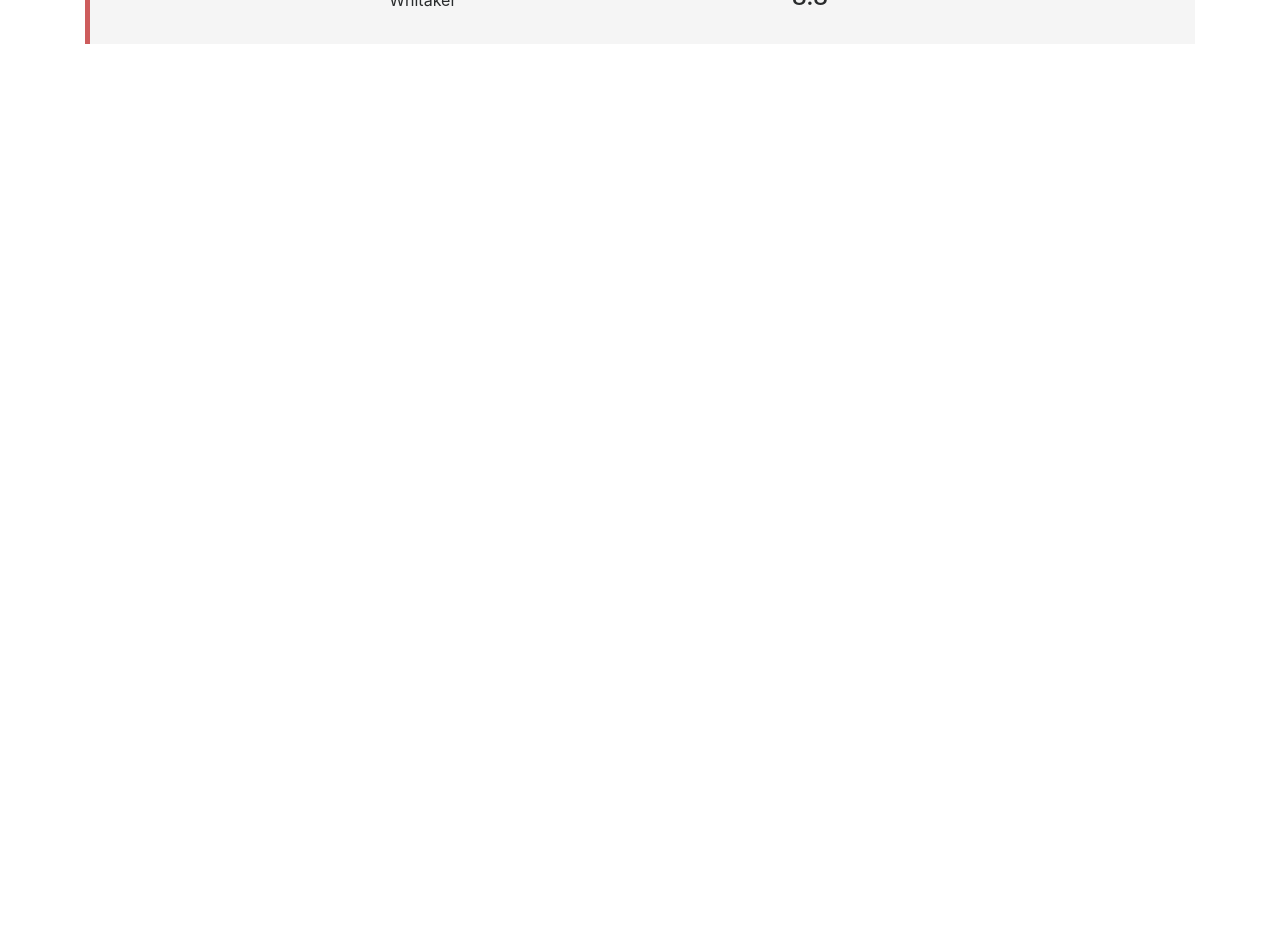
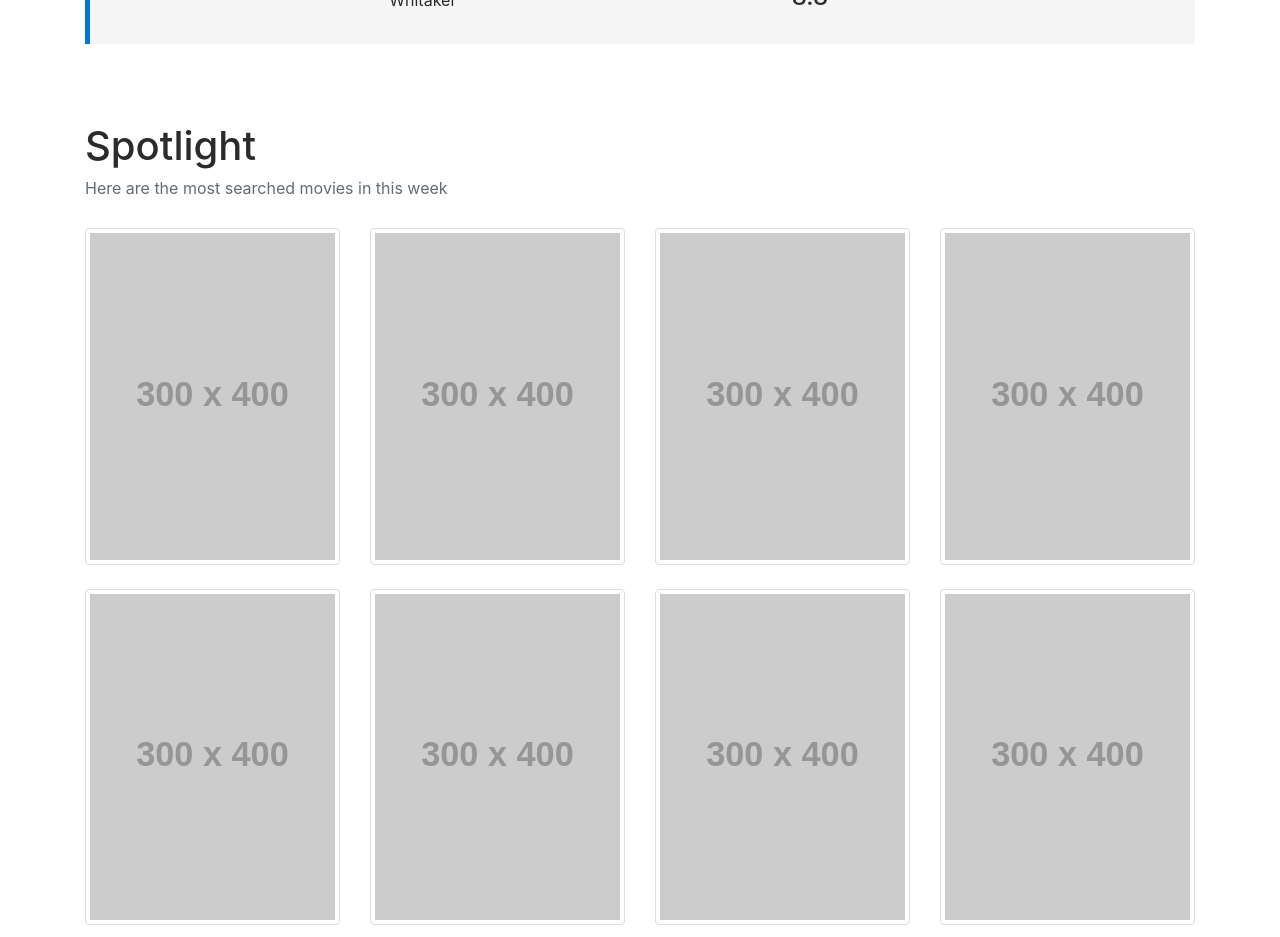
Before and after one commit to ntocampos/movies-app, an Angular app: page / in a window 1280 px wide. Shown: the part 580-1517 px from the top of the page. Before the commit the page ends 800 px from the top, so only its background shows below. Built offline with nearby package versions, Linux system fonts and the light colour scheme.

Commit message:
Created spotlight component

```diff
--- a/src/app/app.component.html
+++ b/src/app/app.component.html
@@ -1,4 +1,5 @@
 <div class="container">
     <app-searchbar></app-searchbar>
     <app-detail></app-detail>
+    <app-spotlight></app-spotlight>
 </div>
--- a/src/app/app.module.ts
+++ b/src/app/app.module.ts
@@ -8,13 +8,15 @@ import { AppComponent } from './app.component';
 import { SearchbarComponent } from './components/searchbar/searchbar.component';
 import { DetailComponent } from './components/detail/detail.component';
 import { ImageComponent } from './components/image/image.component';
+import { SpotlightComponent } from './components/spotlight/spotlight.component';
 
 @NgModule({
   declarations: [
     AppComponent,
     SearchbarComponent,
     DetailComponent,
-    ImageComponent
+    ImageComponent,
+    SpotlightComponent
   ],
   imports: [
     BrowserModule,
--- a/src/app/components/detail/detail.component.css
+++ b/src/app/components/detail/detail.component.css
@@ -8,5 +8,6 @@
 .left-border {
     border-style: solid;
     border-width: 0 0 0 5px;
-    border-color: indianred;
+    /*border-color: indianred;*/
+    border-color: #0275d8;
 }
--- a/src/app/components/image/image.component.css
+++ b/src/app/components/image/image.component.css
@@ -0,0 +1,3 @@
+img {
+    margin: .75rem 0;
+}
--- a/src/app/components/image/image.component.ts
+++ b/src/app/components/image/image.component.ts
@@ -13,5 +13,8 @@ export class ImageComponent implements OnInit {
   }
 
   ngOnInit() {
+    if (this.src == null) {
+      this.src = "http://placehold.it/300x400";
+    }
   }
 }
--- /dev/null
+++ b/src/app/components/spotlight/spotlight.component.html
@@ -0,0 +1,32 @@
+<h1>Spotlight</h1>
+<p class="text-muted">
+    Here are the most searched movies in this week
+</p>
+<div class="row">
+    <div class="col-sm-3">
+        <app-image></app-image>
+    </div>
+    <div class="col-sm-3">
+        <app-image></app-image>
+    </div>
+    <div class="col-sm-3">
+        <app-image></app-image>
+    </div>
+    <div class="col-sm-3">
+        <app-image></app-image>
+    </div>
+</div>
+<div class="row">
+    <div class="col-sm-3">
+        <app-image></app-image>
+    </div>
+    <div class="col-sm-3">
+        <app-image></app-image>
+    </div>
+    <div class="col-sm-3">
+        <app-image></app-image>
+    </div>
+    <div class="col-sm-3">
+        <app-image></app-image>
+    </div>
+</div>
--- /dev/null
+++ b/src/app/components/spotlight/spotlight.component.ts
@@ -0,0 +1,15 @@
+import { Component, OnInit } from '@angular/core';
+
+@Component({
+  selector: 'app-spotlight',
+  templateUrl: './spotlight.component.html',
+  styleUrls: ['./spotlight.component.css']
+})
+export class SpotlightComponent implements OnInit {
+
+  constructor() { }
+
+  ngOnInit() {
+  }
+
+}
```
Also changed, not shown: src/app/components/spotlight/spotlight.component.css (added), 1 other file (tests, documents, lock files or other folders).
